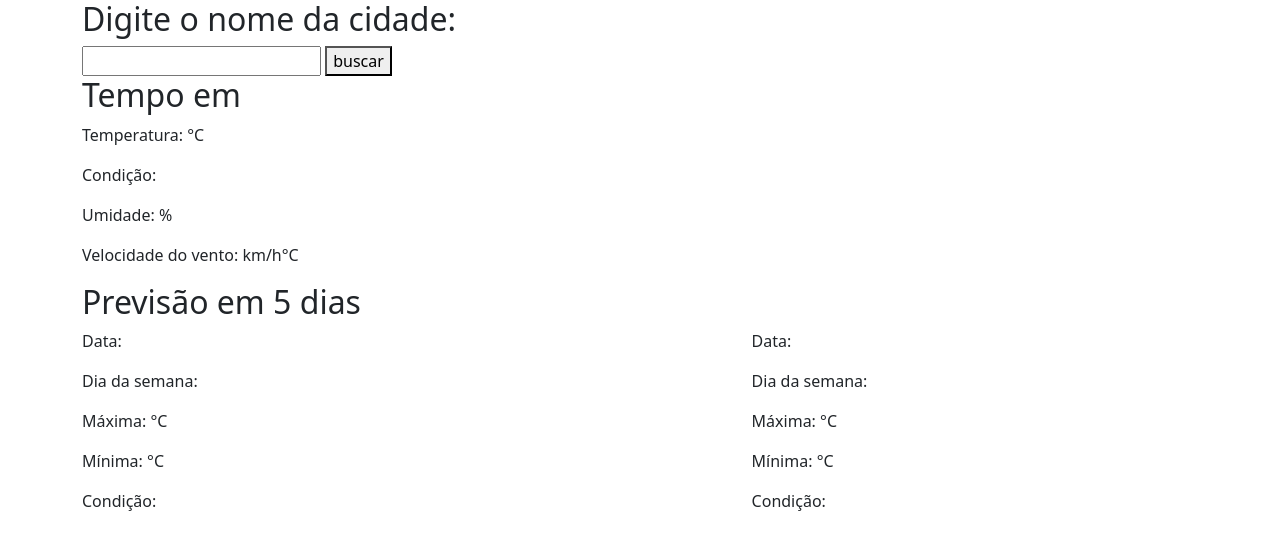
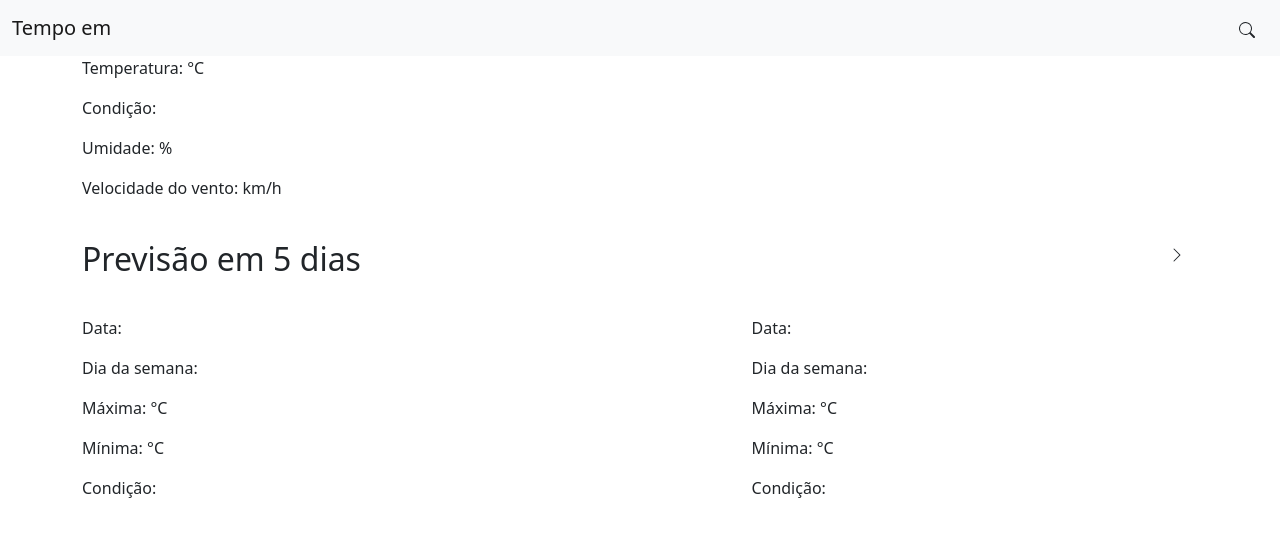
Before and after one commit to david042/Previsao-do-tempo, a website: page www/index.html in a window 1280 px wide. Drawn offline with Linux system fonts and the light colour scheme.

Commit message:
fiz algumas pequenas mudanças no design

```diff
--- a/www/css/style.css
+++ b/www/css/style.css
@@ -1,3 +1,8 @@
 .row{
   width: 300%;
 }
+
+#btn{
+  width: auto;
+  padding-top: 0;
+}
--- a/www/index.html
+++ b/www/index.html
@@ -5,6 +5,7 @@
   <meta name="viewport" content="width=device-width, initial-scale=1, maximum-scale=1, user-scalable=no, viewport-fit=cover">
   <meta http-equiv="Content-Security-Policy" content="default-src * data: gap: https://ssl.gstatic.com; style-src * 'unsafe-inline'; script-src * 'unsafe-inline' 'unsafe-eval'">
   <script src="components/loader.js"></script>
+  <script src="lib/bootstrap/js/bootstrap.min.js"></script>
   <script src="components/acao.js"></script>
 
   <link rel="stylesheet" href="components/loader.css">
@@ -12,21 +13,58 @@
   <link rel="stylesheet" href="css/style.css">
 </head>
 <body>
+  <nav class="navbar navbar-light bg-light">
+    <div class="container-fluid">
+      <a class="navbar-brand" href="#"> Tempo em <span id="city"></span> </a>
+
+
+      <form class="d-flex">
+        <button class="btn" type="button" data-bs-toggle="modal" data-bs-target="#buscarCidade">
+          <svg xmlns="http://www.w3.org/2000/svg" width="16" height="16" fill="currentColor" class="bi bi-search" viewBox="0 0 16 16">
+            <path d="M11.742 10.344a6.5 6.5 0 1 0-1.397 1.398h-.001c.03.04.062.078.098.115l3.85 3.85a1 1 0 0 0 1.415-1.414l-3.85-3.85a1.007 1.007 0 0 0-.115-.1zM12 6.5a5.5 5.5 0 1 1-11 0 5.5 5.5 0 0 1 11 0z"/>
+          </svg>
+        </button>
+      </form>
+    </div>
+  </nav>
+
+  <div class="modal fade" tabindex="-1" id="buscarCidade" aria-hidden="true">
+    <div class="modal-dialog modal-dialog-centered">
+      <div class="modal-content">
+        <div class="modal-header">
+          <h5 class="modal-title"> Buscar Cidade </h5>
+          <button class="btn-close" data-bs-dismiss="modal"></button>
+        </div>
+        <div class="modal-body">
+          <div class="input-group">
+            <input class="form-control" id="cidade">
+            <button class="btn btn-outline-secondary" data-bs-dismiss="modal" id="botao"> Buscar </button>
+          </div>
+        </div>
+      </div>
+    </div>
+  </div>
+
   <div class="container">
-    <h2> Digite o nome da cidade: </h2>
-    <input id="cidade">
-    <button id="botao"> buscar </button>
 
-    <h2> Tempo em <span id="city"></span></h2>
     <p> Temperatura: <span id="temp"></span>°C</p>
     <p> Condição: <span id="description"></span></p>
     <p> Umidade: <span id="humidity"></span>%</p>
-    <p> Velocidade do vento: <span id="wind_speedy">km/h</span>°C</p>
+    <p> Velocidade do vento: <span id="wind_speedy">km/h</span></p>
 
-    <h2> Previsão em 5 dias </h2>
+    <br>
 
+    <h2>
+      Previsão em 5 dias
+      <button class="btn float-end" id="btn">
+        <svg xmlns="http://www.w3.org/2000/svg" width="16" height="16" fill="currentColor" class="bi bi-chevron-right" viewBox="0 0 16 16">
+          <path fill-rule="evenodd" d="M4.646 1.646a.5.5 0 0 1 .708 0l6 6a.5.5 0 0 1 0 .708l-6 6a.5.5 0 0 1-.708-.708L10.293 8 4.646 2.354a.5.5 0 0 1 0-.708z"/>
+        </svg>
+      </button>
+    </h2>
     <div class="overflow-scroll">
       <div class="row">
+        <div style="height: 30px;"></div>
         <div class="col">
           <p> Data: <span id="date0"></span></p>
           <p> Dia da semana: <span id="weekday0"></span></p>
```
Also changed, not shown: config.xml (+4 -6 lines).
